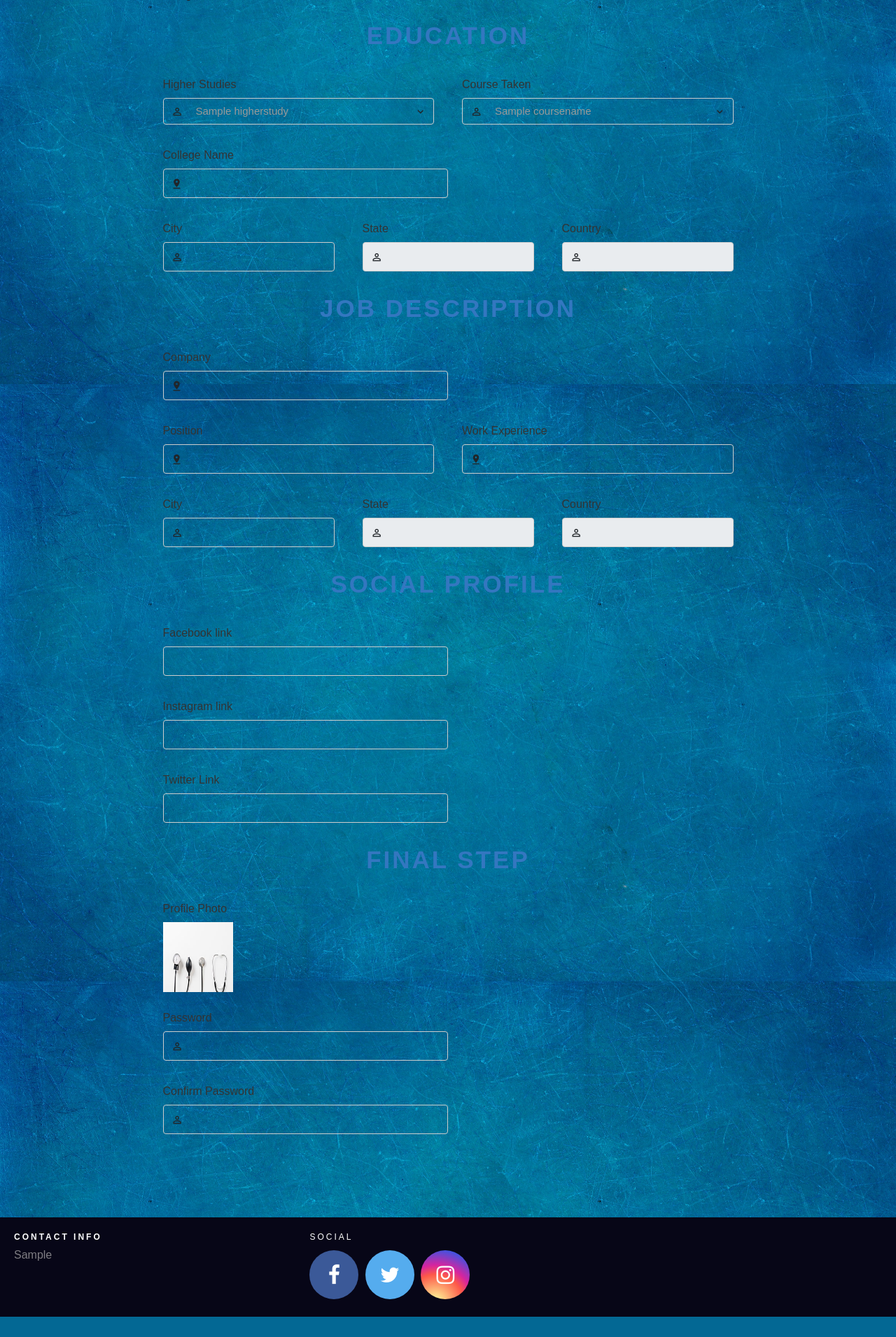
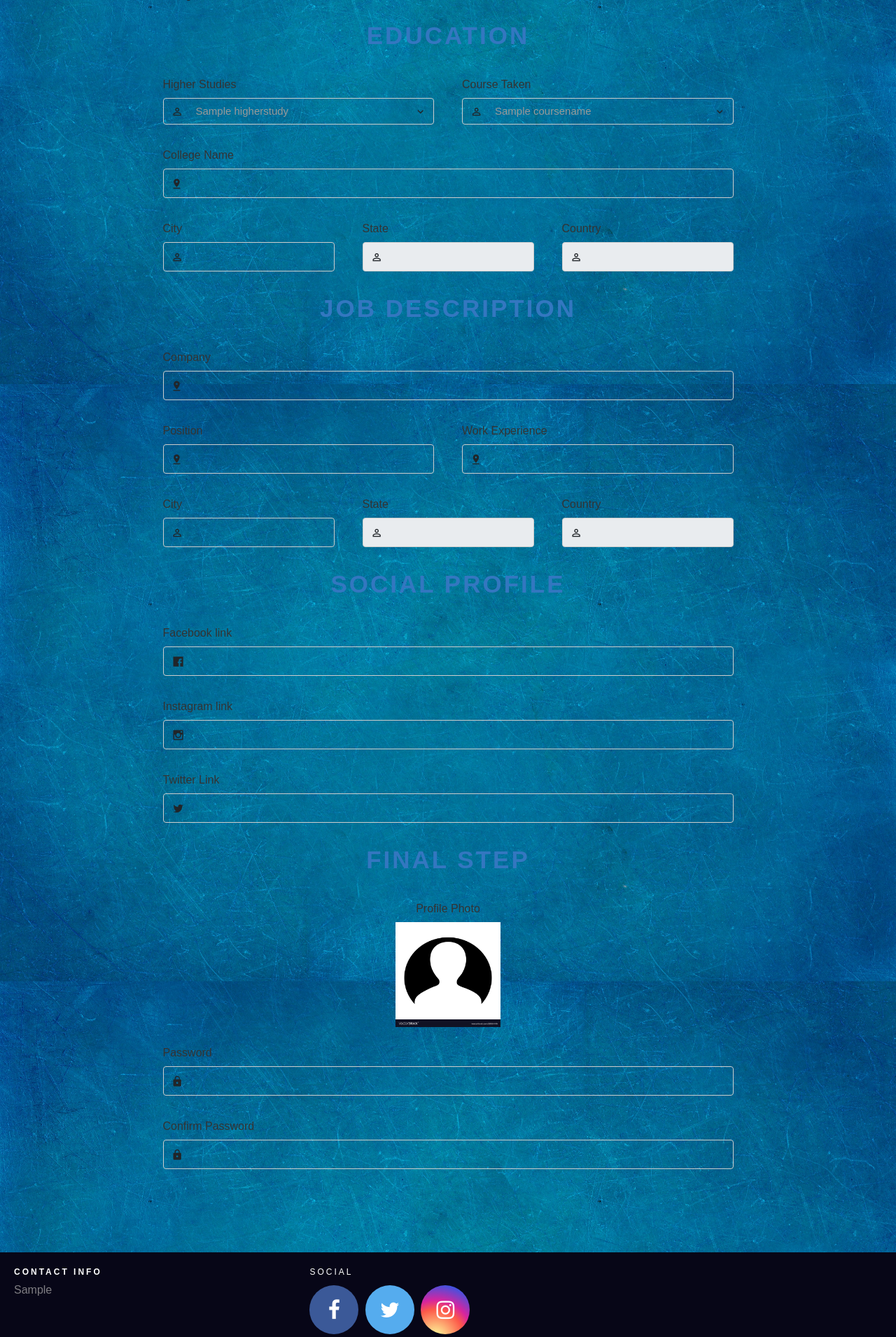
Before and after one commit to Kushal7788/Alumini-Web, a Django app: page /register/ in a window 1280 px wide. Shown: the part 1158-3069 px from the top of the page at 70% size. Before the commit the page ends 3040 px from the top, so only its background shows below. Run offline with Django 3.2, Linux system fonts and the light colour scheme; tables that the repository leaves empty hold one stand-in row (values such as "Sample post"); some libraries are stand-ins or nearby versions; some web fonts are replaced.

Commit message:
minor registration bug fixes and styling issues

```diff
--- a/Alumini/static/base/css/base.css
+++ b/Alumini/static/base/css/base.css
@@ -488,7 +488,7 @@ input:focus {
 
 @media only screen and (max-width: 950px) {
   .footer .col {
-    width: 33%;
+    width: 50%;
   }
   .footer .col h1 {
     font-size: 14px;
--- a/RegisterApp/static/register/js/main.js
+++ b/RegisterApp/static/register/js/main.js
@@ -77,9 +77,10 @@ $(function () {
 
         onStepChanged: function (event, currentIndex, priorIndex)
     {
+
         var con1 = document.getElementById('higher_edu').checked;
         var con2 = document.getElementById('job').checked;
-        if (currentIndex === 3 && priorIndex === 4)
+        if (currentIndex === 3 && priorIndex === 4 && !con1)
         {
             $(this).steps("previous");
             return;
@@ -88,7 +89,7 @@ $(function () {
         {
             form.steps("next");
         }
-        if (currentIndex === 4 && priorIndex === 5)
+        if (currentIndex === 4 && priorIndex === 5 && !con2)
         {
             $(this).steps("previous");
             return;
--- a/RegisterApp/templates/RegistrationTemplates/register.html
+++ b/RegisterApp/templates/RegistrationTemplates/register.html
@@ -335,7 +335,7 @@
                     </div>
                 </div>
                 <div class="form-row">
-                    <div class="form-col">
+                    <div class="form-col" style="width:100%;">
                         <label for="">
                             College Name
                         </label>
@@ -393,7 +393,7 @@
                 <h3 style="margin-bottom: 37px;">Job Description</h3>
 
                 <div class="form-row">
-                    <div class="form-col">
+                    <div class="form-col" style="width:100%;">
                         <label for="">
                             Company
                         </label>
@@ -470,33 +470,36 @@
             <section>
                 <h3 style="margin-bottom: 37px;">Social Profile</h3>
                 <div class="form-row">
-                    <div class="form-col">
+                    <div class="form-col" style="width:100%;">
                         <label for="">
                             Facebook link
                         </label>
                         <div class="form-holder">
+                           <i class="zmdi zmdi-facebook-box"></i>
                             <input type="text" class="form-control" name="facebook_link" id="facebook_link">
                         </div>
                         <label for="facebook_link" generated="true" class="error"></label>
                     </div>
                 </div>
                 <div class="form-row">
-                    <div class="form-col">
+                    <div class="form-col" style="width:100%;">
                         <label for="">
                             Instagram link
                         </label>
                         <div class="form-holder">
+                            <i class="zmdi zmdi-instagram"></i>
                             <input type="text" class="form-control" name="insta_link" id="insta_link">
                         </div>
                         <label for="insta_link" generated="true" class="error"></label>
                     </div>
                 </div>
                 <div class="form-row">
-                    <div class="form-col">
+                    <div class="form-col" style="width:100%;">
                         <label for="">
                             Twitter Link
                         </label>
                         <div class="form-holder">
+                            <i class="zmdi zmdi-twitter"></i>
                             <input type="text" class="form-control" name="twitter_link" id="twitter_link">
                         </div>
                         <label for="twitter_link" generated="true" class="error"></label>
@@ -509,34 +512,34 @@
             <section>
                 <h3 style="margin-bottom: 37px;">Final Step</h3>
                 <div class="form-row">
-                    <div class="form-col">
+                    <div class="form-col" style="width:100%;text-align:center">
                         <label for="">
                             Profile Photo
                         </label>
                         <div class="form-holder">
-                            <img src="{% static 'register/images/doctor.jpg' %}" width="100" height="100">
+                            <img src="{% static 'register/images/gender-icon.jpg' %}" width="150" height="150">
                         </div>
                     </div>
                 </div>
                 <div class="form-row">
-                    <div class="form-col">
+                    <div class="form-col" style="width:100%">
                         <label for="">
                             Password
                         </label>
                         <div class="form-holder">
-                            <i class="zmdi zmdi-account-o"></i>
+                            <i class="zmdi zmdi-lock"></i>
                             <input type="password" class="form-control" name="password" id="password">
                         </div>
                         <label for="password" generated="true" class="error"></label>
                     </div>
                 </div>
                 <div class="form-row">
-                    <div class="form-col">
+                    <div class="form-col" style="width:100%">
                         <label for="">
                             Confirm Password
                         </label>
                         <div class="form-holder">
-                            <i class="zmdi zmdi-account-o"></i>
+                            <i class="zmdi zmdi-lock"></i>
                             <input type="password" class="form-control" name="conf_password" id="conf_password">
                         </div>
                         <label for="conf_password" generated="true" class="error"></label>
```
Also changed, not shown: RegisterApp/static/register/images/gender-icon.jpg (added).
